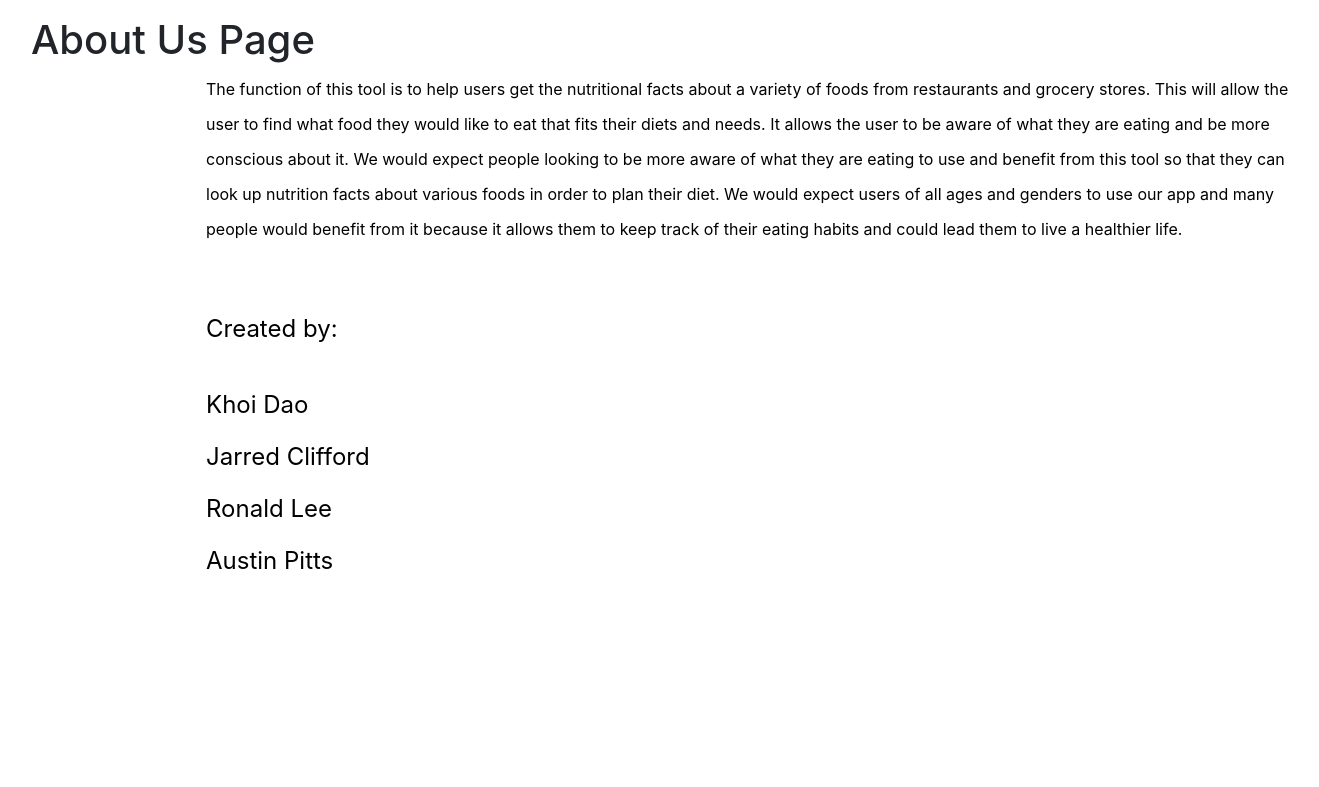
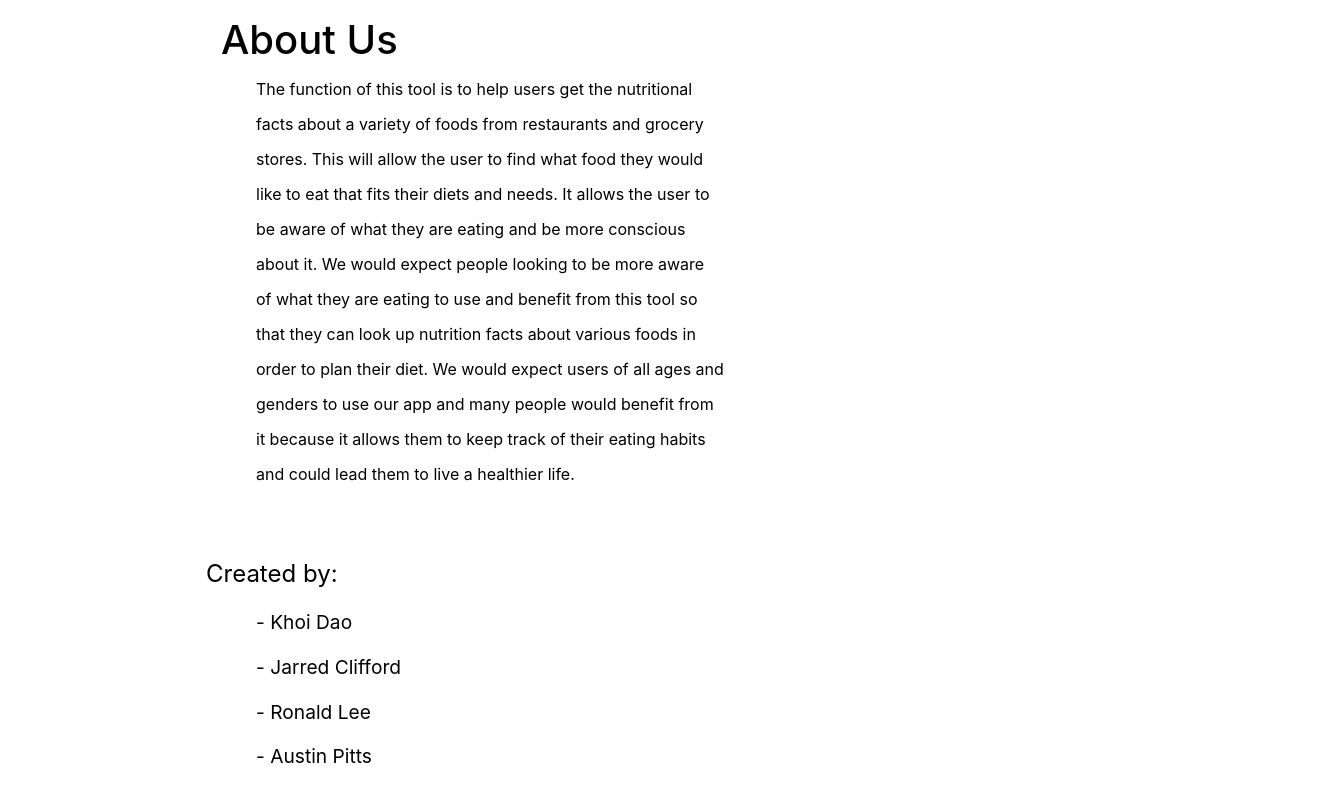
Before and after one commit to leeroddy17/NutritionTracker, a Flask app: page /about-us in a window 1560 px wide. Shown: the part 101-888 px from the top of the page, without its empty margins (194-1513 px from the left). Before the commit the page ends 670 px from the top, so only its background shows below. Run offline with Flask 2, Linux system fonts and the light colour scheme.

Commit message:
changed styling of about us page
hopefully it looks slightly better

```diff
--- a/templates/about.html
+++ b/templates/about.html
@@ -5,10 +5,10 @@
 
 
 {% block content %}
-<div class="container">
-    <h1>About Us Page</h1>
+<div class="container" style="margin-left: 400px; margin-right: 50px; line-height: 35px; color:black; font-size: 100%">
+    <h1>About Us</h1>
 </div>
-<p style="margin-left: 400px; margin-right: 50px; line-height: 35px; color:black; font-size: 100%">
+<p style="margin-left: 450px; margin-right: 50px; line-height: 35px; color:black; font-size: 100%; width: 30%;">
 
     The function of this tool is to help users get the nutritional facts about a variety of foods from restaurants and grocery stores.
     This will allow the user to find what food they would like to eat that fits their diets and needs.
@@ -20,11 +20,10 @@
 <br>
 <br>
             <p style = "margin-left: 400px; font-size: 150%; color:black" >Created by:</p>
-            <br>
-            <p style = "margin-left: 400px; font-size: 150%; color:black">Khoi Dao</p>
-            <p style = "margin-left: 400px; font-size: 150%; color:black">Jarred Clifford</p>
-            <p style = "margin-left: 400px; font-size: 150%; color:black">Ronald Lee</p>
-            <p style = "margin-left: 400px; font-size: 150%; color:black">Austin Pitts</p>
+            <p style = "margin-left: 450px; font-size: 120%; color:black">- Khoi Dao</p>
+            <p style = "margin-left: 450px; font-size: 120%; color:black">- Jarred Clifford</p>
+            <p style = "margin-left: 450px; font-size: 120%; color:black">- Ronald Lee</p>
+            <p style = "margin-left: 450px; font-size: 120%; color:black">- Austin Pitts</p>
 
 
 
```
